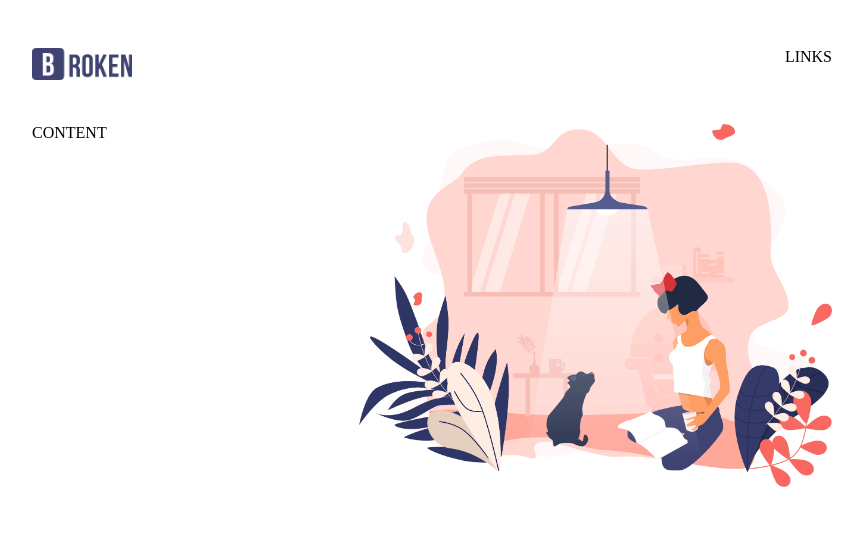
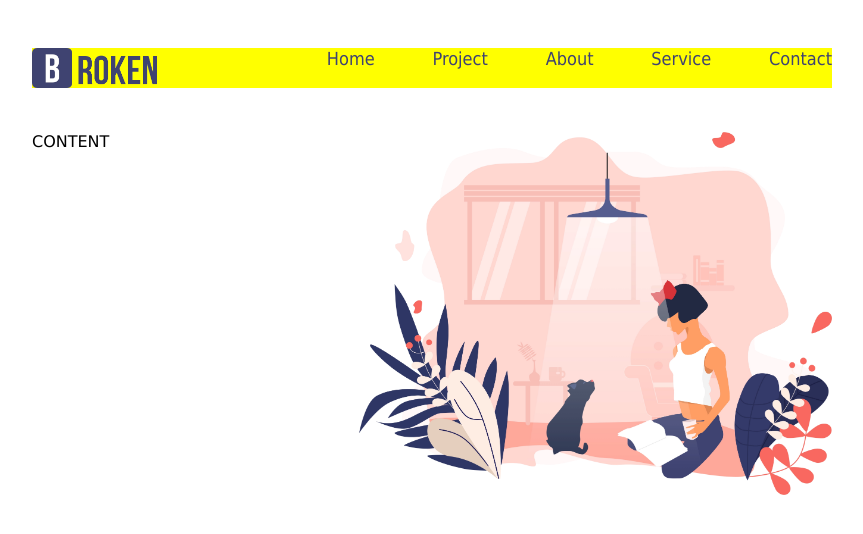
Before and after one commit to front-end-by-rimantas/41-grupe-happy-weekend, a website: page index.html in a window 1280 px wide. Shown: the whole page, without its empty margins (208-1071 px from the left). Drawn offline with Linux system fonts and the light colour scheme.

Commit message:
WIP: header style #4

```diff
--- a/index.html
+++ b/index.html
@@ -22,15 +22,28 @@
             width: 800px;
             margin-top: 40px;
             margin-left: calc((100% - 800px) / 2);
+            background-color: yellow;
         }
 
         header>img {
-            width: 100px;
+            height: 40px;
             float: left;
         }
 
         header>nav {
             float: right;
+        }
+
+        nav>a {
+            margin-left: 50px;
+            font-family: Tahoma;
+            font-size: 18px;
+            text-decoration: none;
+            color: #3F4371;
+        }
+
+        nav>a:first-child {
+            margin-left: 0;
         }
 
         main {
@@ -52,11 +65,15 @@
     </style>
 </head>
 
-<body>
-    <header>
+<body style="font-family: Verdana;">
+    <header style="font-family: Arial;">
         <img src="./img/logo.png" alt="Logo">
-        <nav>
-            LINKS
+        <nav style="font-family: monospace;">
+            <a href="#">Home</a>
+            <a href="#">Project</a>
+            <a href="#">About</a>
+            <a href="#">Service</a>
+            <a href="#">Contact</a>
         </nav>
     </header>
 
```
